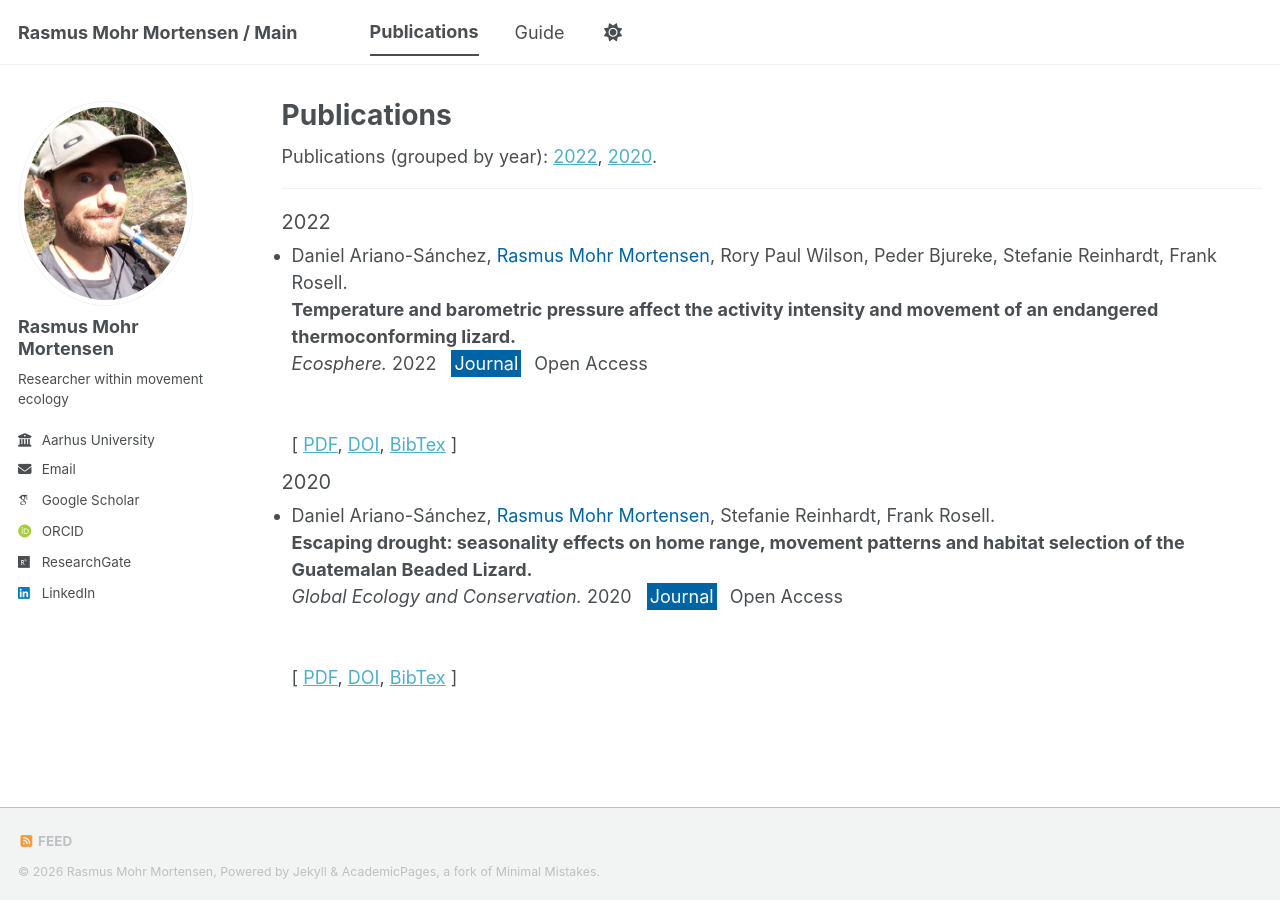
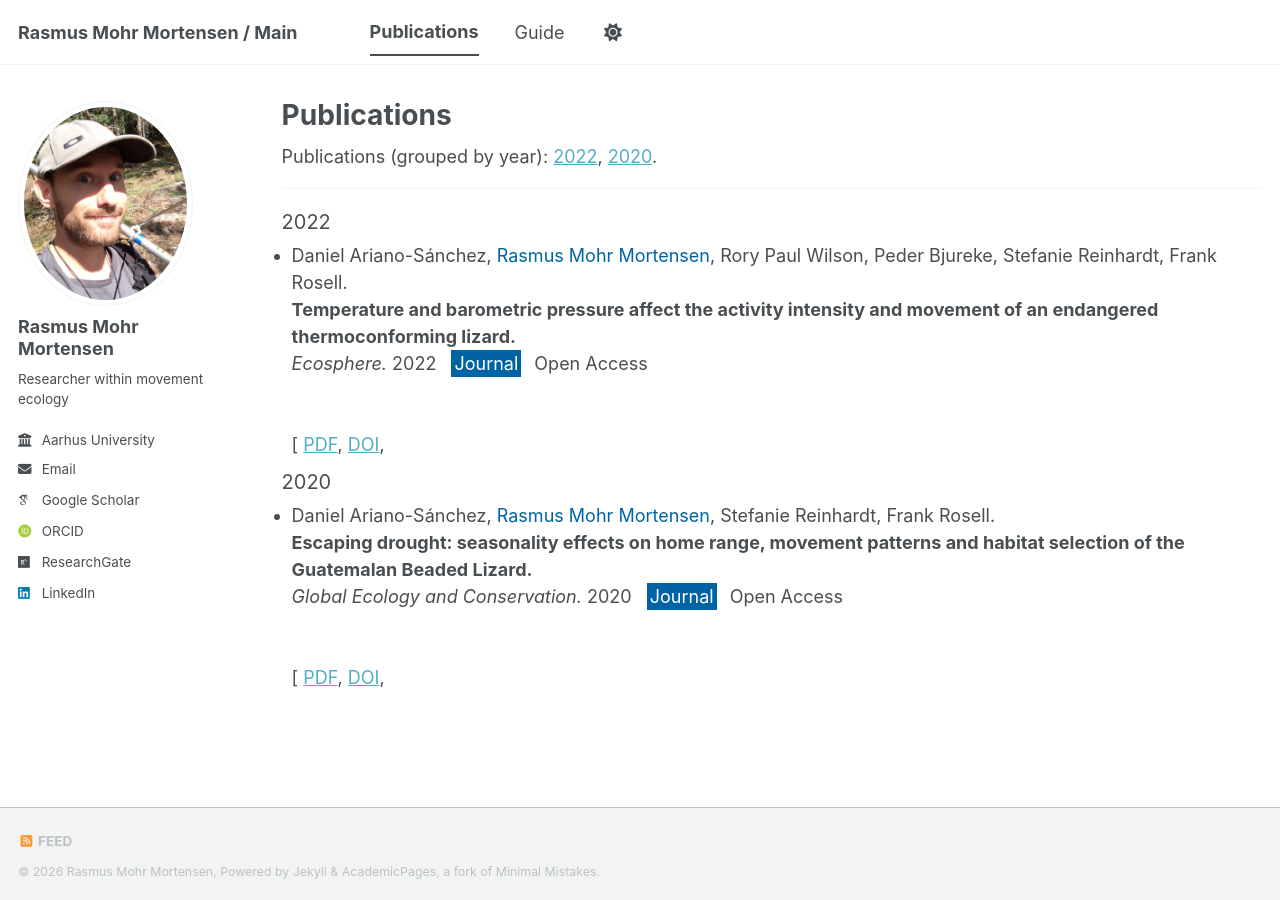
Before and after one commit to rasmusmohrmortensen/rasmusmohrmortensen.github.io, a Jekyll site: the page built from _pages/publications2.html, in a window 1280 px wide. Built offline with Jekyll 4.4.1, drawn with Linux system fonts in a browser that asks for light colours; some web fonts are replaced; a script bundle is joined from its source files by our own code; library files that are not in the unit come from our copies.

Commit message:
Update paper.html

```diff
--- a/_includes/bibere/paper.html
+++ b/_includes/bibere/paper.html
@@ -74,24 +74,7 @@
         {%- if paper.abstract -%}
         &nbsp;<a class="collapse-clicker" onclick="$('#{{ clean_id }}_abstract').slideToggle(200)">Abstract</a>,
         {%- endif -%}
-        <!-- BibTex -->
-        <a class="collapse-clicker" onclick="$('#{{ clean_id }}_bibtex').slideToggle(200)">BibTex</a> ]
-        {%- if paper.abstract -%}
-        <div class="collapse" id="{{ clean_id }}_abstract">
-        <div class="panel panel-primary">
-            <div class="panel-body details-panel">
-            {{- paper.abstract  -}}
-            </div>
-        </div>
-        </div>
-        {%- endif -%}
-        <div class="collapse" id="{{ clean_id }}_bibtex">
-        <div class="panel panel-info">
-            <pre class="panel-body details-panel">
-            {%- include bibere/bibtex.html pid=include.pid -%}
-            </pre>
-        </div>
-        </div>
+
     </li>
 {%- else -%}
     <p class="text-danger">Paper with id {{include.pid}} not found!</p>
```
